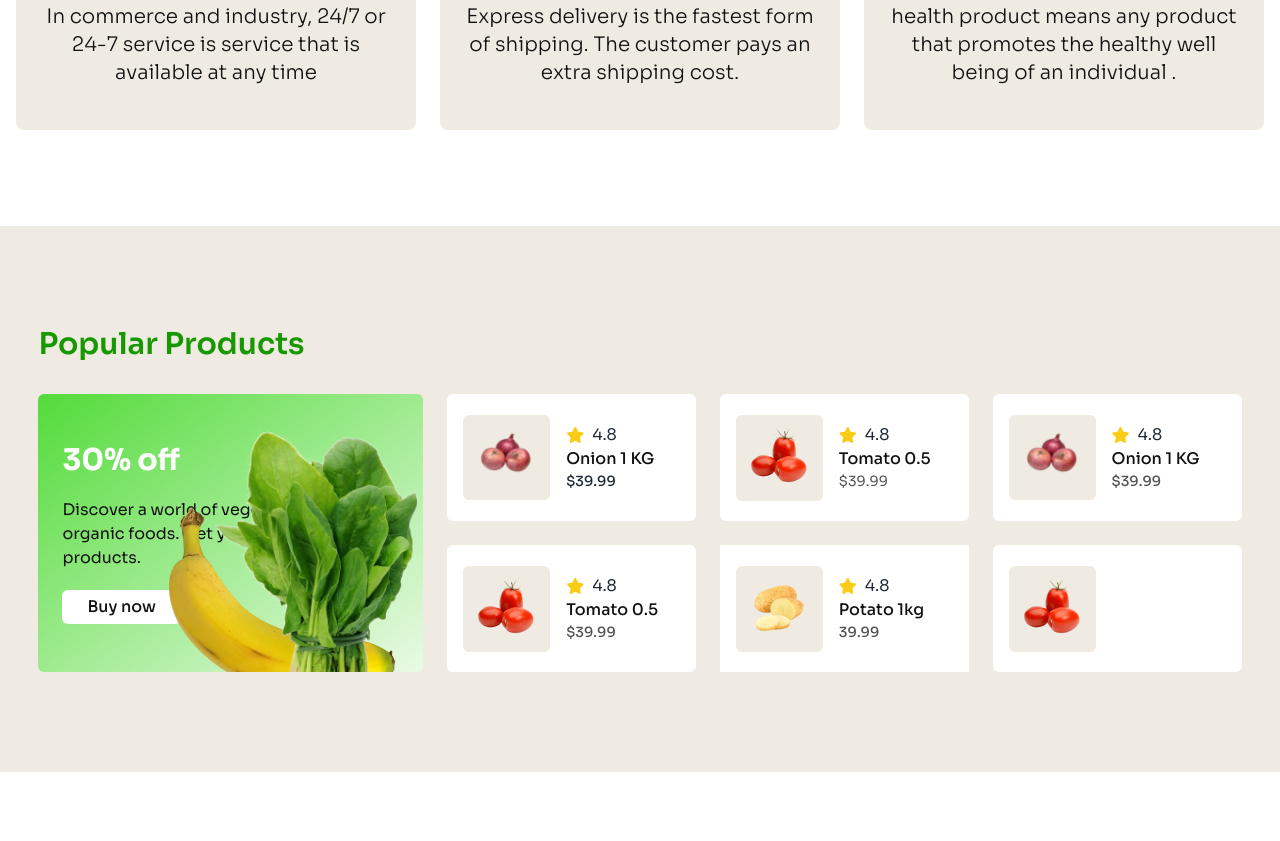
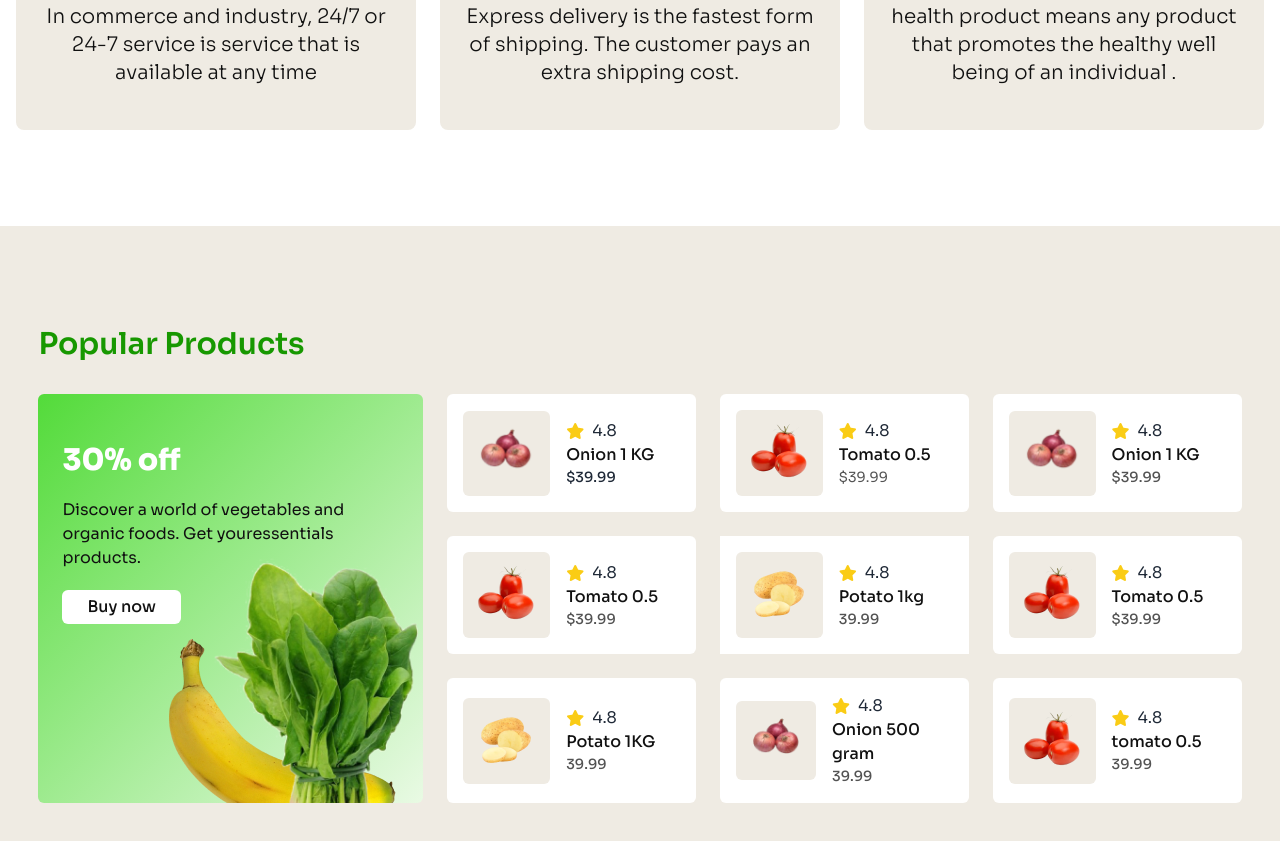
Before and after one commit to Labanya23/assignment-3, a plain HTML site: page index.html in a window 1280 px wide. Shown: the part 1544-2385 px from the top of the page. Before the commit the page ends 2316 px from the top, so only its background shows below. Drawn offline with nearby package versions, Linux system fonts and the light colour scheme.

Commit message:
fully update popular product

```diff
--- a/index.html
+++ b/index.html
@@ -131,7 +131,7 @@
             </h2>
             <div class="grid grid-cols-1 md:grid-cols-3 md:gap-6 gap-y-6">
               <div class="bg-gradient-to-br from-[#53Db3A] to-[#E9FAE4] rounded-md py-12 p-6 flex flex-col gap-5 relative row-span-1 overflow-hidden">
-                <h2 class="text-white text-3xl font-[700] z-20">30% off</h2>
+                <h2 class="text-white text-3xl font-[800] z-20">30% off</h2>
                 <p class="text-[#111111]">
                   Discover a world of vegetables and organic foods. Get youressentials products.
                 </p>
@@ -140,8 +140,8 @@
                 Buy now
               </button>
             </div>
-            <div class="absolute md:right-0 md:bottom-0 bottom-0 -right-[40px] z-10">
-              <img class="md:w-full w-[80%]"src="assets/vegetable-offer.png"alt="">
+            <div class="absolute md:right-0 md:bottom-0 bottom-0 -right-[60px] z-10">
+              <img class="md:w-full w-[60%]"src="assets/vegetable-offer.png"alt="">
             </div>
           </div>
           <div class="col-span-2 grid md:grid-cols-3 grid-cols-2 gap-3 md:gap-6">
@@ -238,10 +238,77 @@
             <div class="flex items-center bg-white p-3 md:p-[16px] rounded-md gap-4">
               <div class="bg-[#EFEBE3] p-2 rounded-md w-[40%]">
                 <img class="w-[70px] hover:scale-110 duration-300" src="assets/tomato.png" alt="">
+
+              </div>
+              <div>
+                <div class="flex items-center gap-2">
+                  <i class="fa-solid fa-star md:text-[16px] text-[12px] text-yellow-400"></i>
+                  <p class="text-[12px] md:text-[16px]">4.8</p>
+                </div>
+                <h3 class="md:text-[16px] text-[14px] font-[500] text-[#111111]">
+                  Tomato 0.5
+                </h3>
+                <p class="md:text-[14px] text-[12px] font-[500] text-[#535353]">
+                  $39.99
+                </p>
               </div>
             </div>
+            <div class="flex items-center bg-white p-3 md:p-[16px] rounded-md gap-4">
+              <div class="bg-[#EFEBE3] p-2 rounded-md w-[40%]">
+                <img class="w-[70px] hover:scale-110 duration-300" src="assets/potato.png" alt="">
+              </div>
+              <div>
+                <div class="flex items-center gap-2">
+                  <i class="fa-solid fa-star md:text-[16px] text-[12px] text-yellow-400"></i>
+                  <p class="text-[12px] md:text-[16px]">4.8</p>
+                </div>
+                <h3 class="md:text-[16px] text-[14px] font-[500] text-[#111111]">
+                  Potato 1KG
+                </h3>
+                <p class="md:text-[14px] text-[12px] font-[500] text-[#535353]">
+                  39.99
+                </p>
+              </div>
+            </div>
+            <div class="flex items-center bg-white p-3 md:p-[16px] rounded-md gap-4">
+              <div class="bg-[#EFEBE3] p-2 rounded-md w-[40%]">
+                <img class="w-[70px] hover:scale:110 duration-300" src="assets/onion.png" alt="">
+              </div>
+              <div>
+                <div class="flex items-center gap-2">
+                  <i class="fa-solid fa-star md:text-[16px] text-[12px] text-yellow-400"></i>
+                  <p class="text-[12px] md:text-[16px]">4.8</p>
+                </div>
+                <h3 class="md:text-[16px] text-[14px] font-[500] text-[#111111]">
+                  Onion 500 gram
+                </h3>
+                <p class="md:text-[14px] text-[12px] font-[500] text-[#535353]">
+                  39.99
+                </p>
+              </div>
+
+            </div>
+            <div class="flex items-center bg-white p-3 md:p-[16px] rounded-md gap-4">
+              <div class="bg-[#EFEBE3] p-2 rounded-md w-[40%]">
+                <img class="w-[70px] hover:scale:110 duration-300" src="assets/tomato.png"alt="">
+              </div>
+              <div>
+                <div class="flex items-center gap-2">
+                  <i class="fa-solid fa-star md:text-[16px] text-[12px] text-yellow-400"></i>
+                  <p class="text=[12px] md:text-[16px]">4.8</p>
+                </div>
+                <h3 class="md:text-[16px] text-[14px] font-[500] text-[#111111]">
+                  tomato 0.5
+                </h3>
+                <p class="md:text-[14px] text-[12px] font-[500] text-[#535353]">
+                  39.99
+                </p>
+              </div>
+            </div>
+
           </div>
         </section>
+
       </main>
     </body>
 
```
